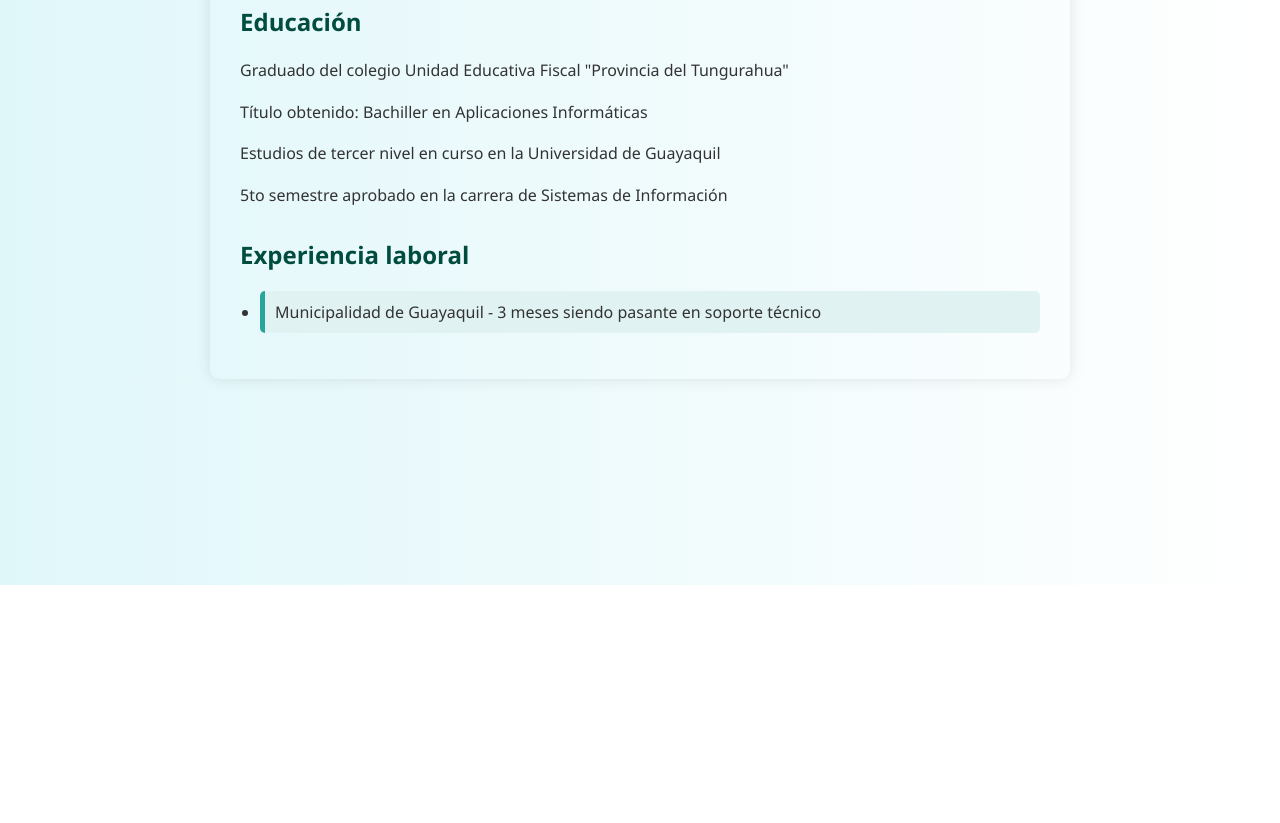
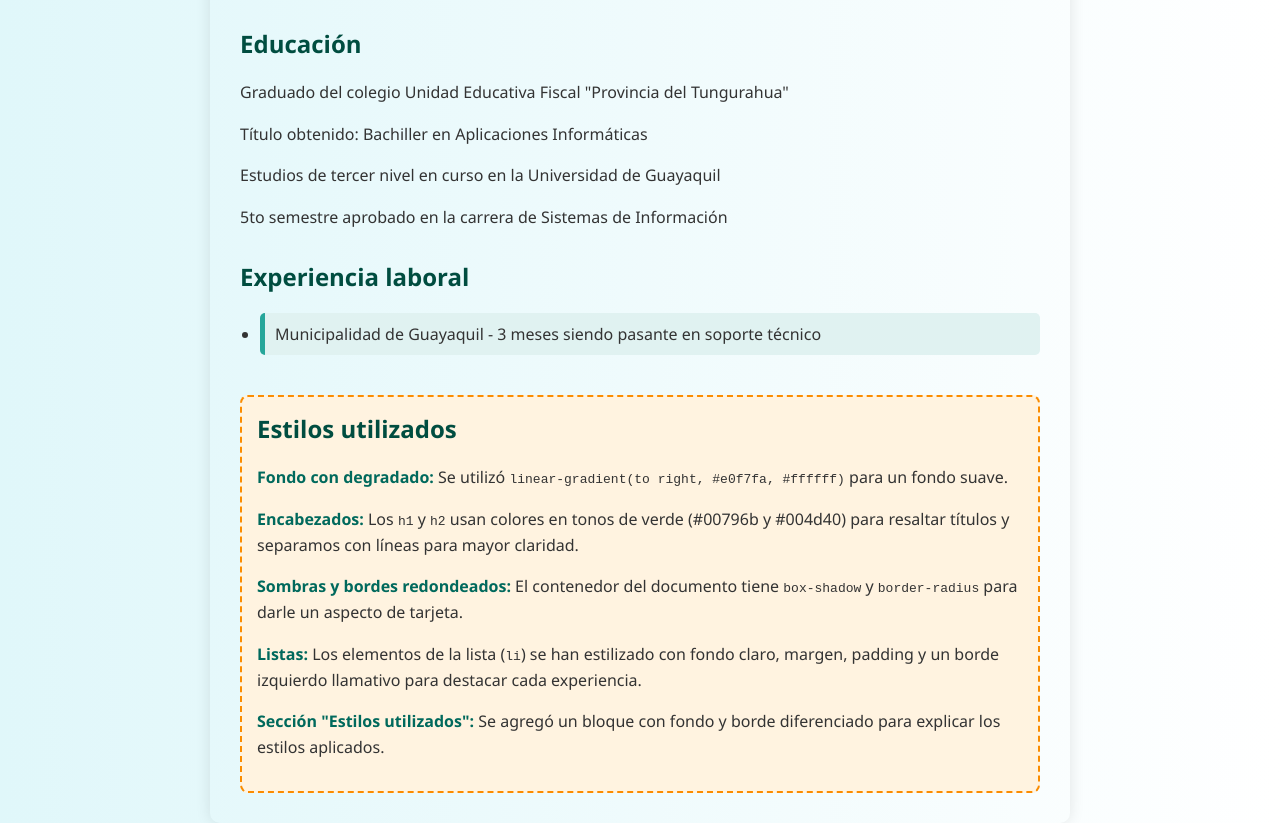
Before and after one commit to Cbastian63/CV-Carlos, a plain HTML site: page index.html in a window 1280 px wide. Shown: the part 215-1038 px from the top of the page. Before the commit the page ends 800 px from the top, so only its background shows below. Drawn offline with Linux system fonts and the light colour scheme.

Commit message:
index.html

```diff
--- a/index.html
+++ b/index.html
@@ -1,9 +1,10 @@
-<!DOCTYPE html>
+¡<!DOCTYPE html>
 <html lang="es">
 <head>
   <meta charset="UTF-8">
   <title>Currículum de Carlos Sabando</title>
   <style>
+    /* Estilos generales para el documento */
     body {
       font-family: 'Segoe UI', Tahoma, Geneva, Verdana, sans-serif;
       background: linear-gradient(to right, #e0f7fa, #ffffff);
@@ -39,6 +40,17 @@
       border-left: 5px solid #26a69a;
       border-radius: 5px;
     }
+    /* Estilo para la sección de "Estilos utilizados" */
+    .estilos-utilizados {
+      background-color: #fff3e0;
+      padding: 15px;
+      border: 2px dashed #fb8c00;
+      border-radius: 8px;
+      margin-top: 40px;
+    }
+    .estilos-utilizados h2 {
+      margin-top: 0;
+    }
   </style>
 </head>
 <body>
@@ -56,5 +68,14 @@
   <ul>
     <li>Municipalidad de Guayaquil - 3 meses siendo pasante en soporte técnico</li>
   </ul>
+
+  <div class="estilos-utilizados">
+    <h2>Estilos utilizados</h2>
+    <p><strong>Fondo con degradado:</strong> Se utilizó <code>linear-gradient(to right, #e0f7fa, #ffffff)</code> para un fondo suave.</p>
+    <p><strong>Encabezados:</strong> Los <code>h1</code> y <code>h2</code> usan colores en tonos de verde (#00796b y #004d40) para resaltar títulos y separamos con líneas para mayor claridad.</p>
+    <p><strong>Sombras y bordes redondeados:</strong> El contenedor del documento tiene <code>box-shadow</code> y <code>border-radius</code> para darle un aspecto de tarjeta.</p>
+    <p><strong>Listas:</strong> Los elementos de la lista (<code>li</code>) se han estilizado con fondo claro, margen, padding y un borde izquierdo llamativo para destacar cada experiencia.</p>
+    <p><strong>Sección "Estilos utilizados":</strong> Se agregó un bloque con fondo y borde diferenciado para explicar los estilos aplicados.</p>
+  </div>
 </body>
 </html>
```
